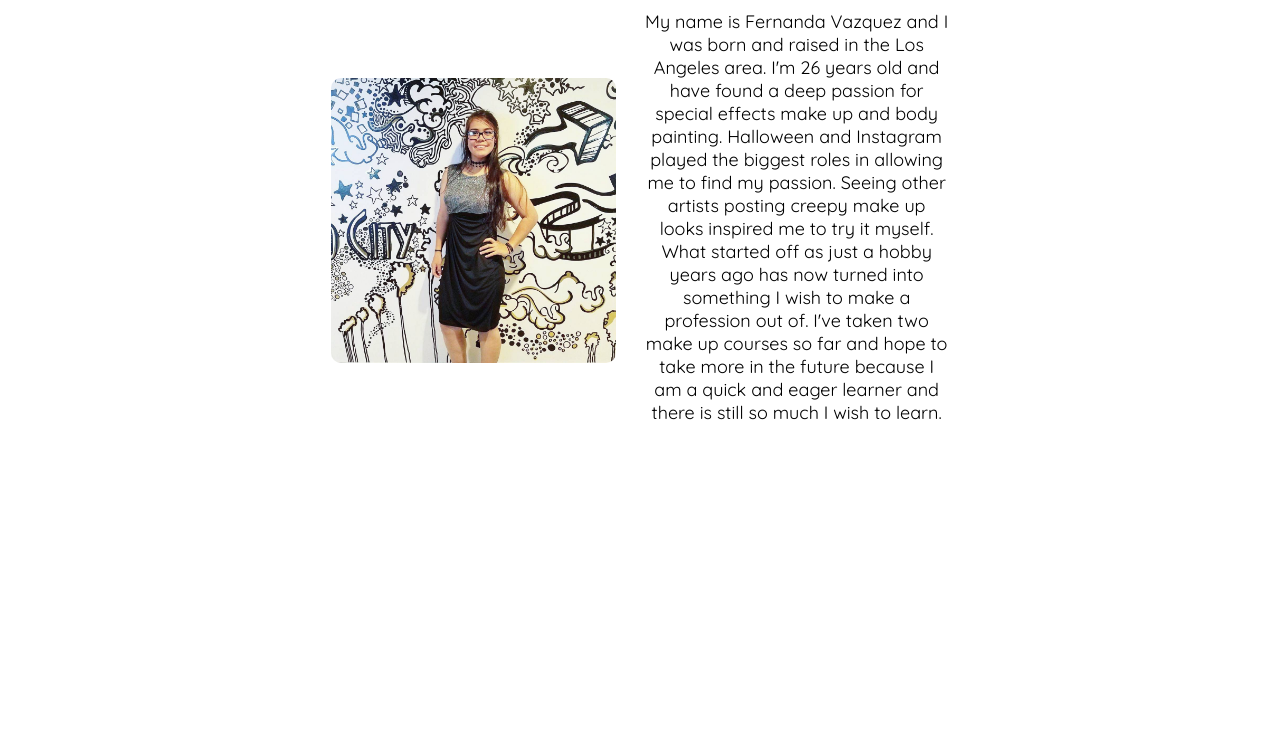
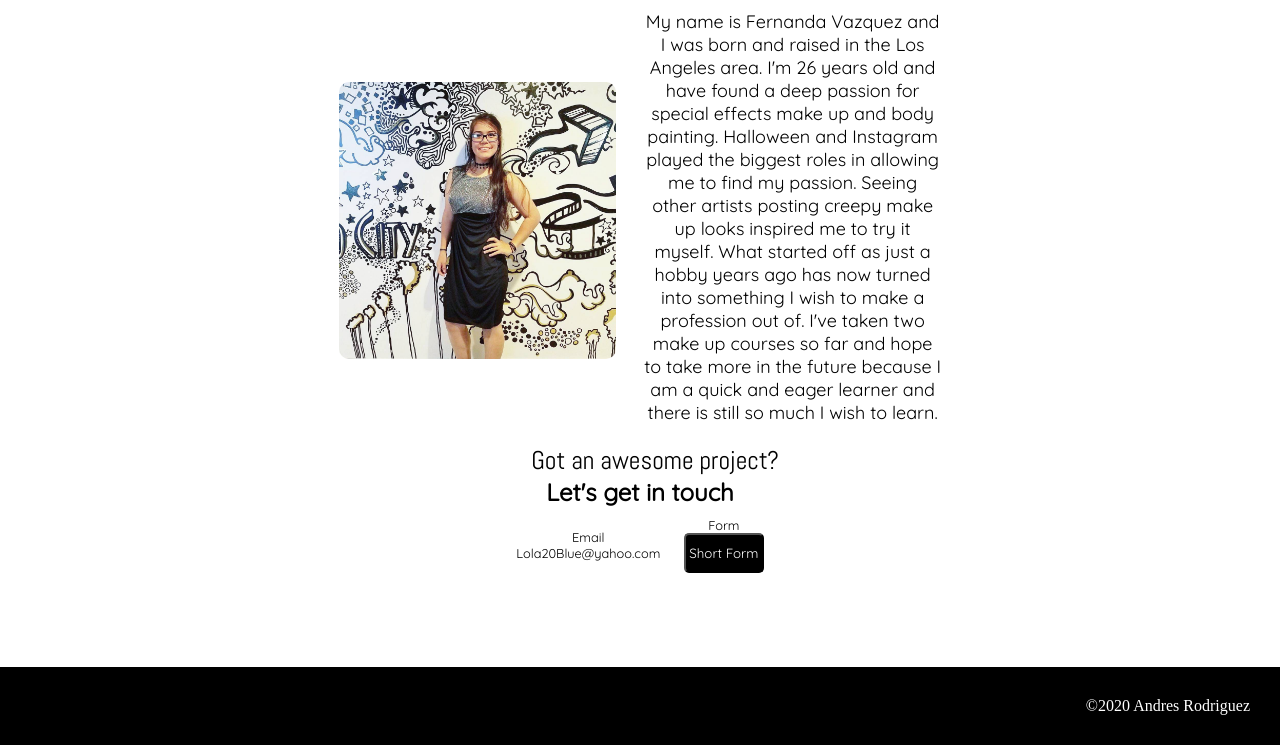
Before and after one commit to AndresRodCodes/SFX-Portfolio, a plain HTML site: page bio&contact.html in a window 1280 px wide. Shown: the part 55-800 px from the top of the page. Drawn offline with Linux system fonts and the light colour scheme.

Commit message:
Added Email and button that redirects to a google form as contact methods.

```diff
--- a/bio&contact.html
+++ b/bio&contact.html
@@ -45,7 +45,30 @@
             </div>
           </div>
         </div>
+        <div class="contact">
+          <h1>Got an awesome project?</h1>
+          <h2>Let's get in touch</h2>
+          <ul>
+            <li><div>
+                  <p>Email</p>
+                  <p>Lola20Blue@yahoo.com</p>
+                </div>
+            </li>
+            <li><div>
+                  <p>Form</p>
+                  <p><a href="https://forms.gle/7Xuzjsmf8A5w6vAU6"><button>Short Form</button></a></p>
+                </div>
+            </li>
+          </ul>
+        </div>
       </div>
+      <footer>
+        <div class="footer-container">
+          <div class="copyright-text">
+            <p>©2020 Andres Rodriguez</p>
+          </div>
+        </div>
+      </footer>
       <script src="js/script.js"></script>
   </body>
 </html>
--- a/css/style.css
+++ b/css/style.css
@@ -1,6 +1,13 @@
 * {
 	margin: 0;
 	padding: 0;
+	box-sizing: border-box;
+}
+
+body {
+	position: relative;
+	padding-bottom: 73px;
+	min-height: 100vh;
 }
 
 .header-container {
@@ -176,16 +183,24 @@ li {
 	.bio-container .bio {
 		padding-top: 20px;
 	}
+
+	.contact p {
+		font-size: 15px;
+	}
 }
 
-.footer-container {
-	padding: 30px 30px;
-	background-color: black;
-	text-align: right;
+.bio-container .row {
+	height: 100%;
 }
 
-.bio-container {
+.bio-container .contact {
+	text-align: center;
+	font-family: 'Quicksand', sans-serif;
+}
 
+.bio-container .contact div {
+	display: inline-block;
+	padding: 10px;
 }
 
 .bio-container .photo {
@@ -201,5 +216,32 @@ li {
 	text-align: center;
 	font-size: large;
 	font-family: 'Quicksand', sans-serif;
+}
 
+button {
+	background-color: black;
+	color: white;
+	width: 80px;
+	height: 40px;
+	border-radius: 5px;
+	font-family: inherit;
+	cursor: pointer;
 }
+
+button:hover {
+	background-color: transparent;
+	color: black;
+}
+
+.footer-container {
+	padding: 30px 30px;
+	background-color: black;
+	text-align: right;
+	color: white;
+}
+
+footer {
+	position: absolute;
+	bottom: 0;
+	width: 100%;
+}
```
